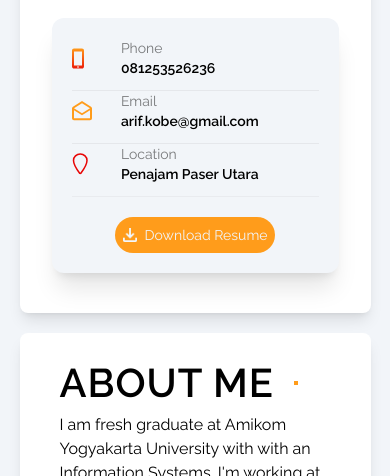
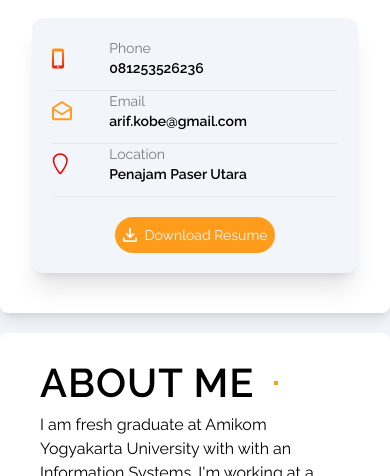
Before and after one commit to komporbakar/web-profile-task1, a plain HTML site: page index.html in a window 390 px wide. Shown: the part 624-1100 px from the top of the page. Drawn offline with Linux system fonts and the light colour scheme.

```diff
--- a/index.html
+++ b/index.html
@@ -7,7 +7,7 @@
     <link href="./src/output.css" rel="stylesheet" />
   </head>
   <body>
-    <div class="container mx-auto w-[90%] ">
+    <div class="container mx-auto lg:w-[90%] ">
       <header>
         <div class="flex justify-center lg:justify-start  pt-5 lg:pb-3 ms-10" >
           <span class="text-2xl icon text-secondary">My<span class="text-primary">Portfolio</span></span>
@@ -229,7 +229,7 @@
                 </div>
                 <hr class="opacity-70" />
 
-                <a href="http://bit.ly/3QBrEUS" download="resume-arif-nurrohman" class="flex justify-center">
+                <a href="http://bit.ly/3QBrEUS" target="_blank" download="resume-arif-nurrohman" class="flex justify-center">
                   <div class="flex flex-nowrap justify-center bg-primary hover:bg-orange-400 lg:p-3 p-2 rounded-full mt-5 md:w-auto w-auto items-center hover:scale-110 hover:transition-all hover:duration-300">
                     <img src="./src/assets/unduh.png" class="w-3.5 ms-auto h-3.5 me-2" alt="">
                     <h3 class="text-start me-auto lg:mx-auto text-background text-sm">
```
Also changed, not shown: src/style.css (added), 1 other file.
